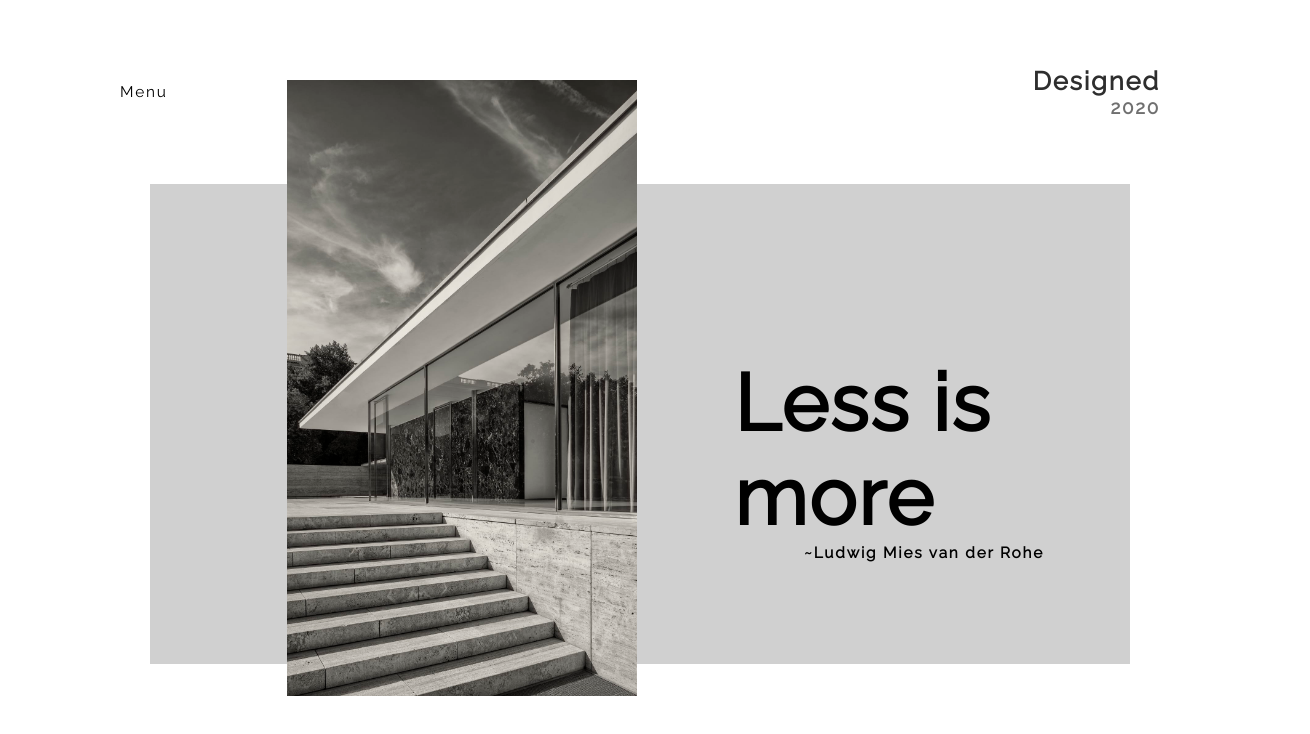
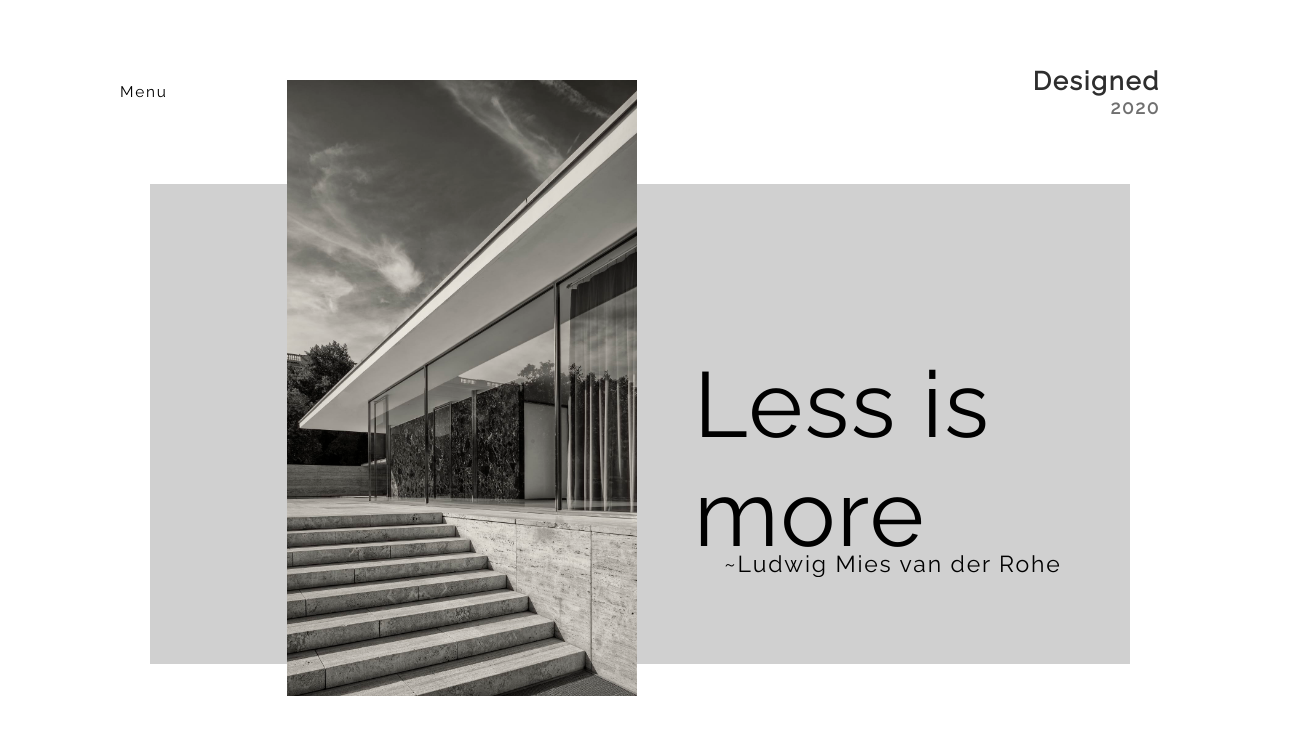
Before and after one commit to mmalak7/mmalak.portfolio.io, a React app: page / in a window 1280 px wide. Shown: the top 734 px of the page, 1310 px wide, since content can reach past the window. Built offline with nearby package versions, Linux system fonts and the light colour scheme.

Commit message:
home txt anim added

```diff
--- a/src/components/HomeComponent/HomeHighResolution.js
+++ b/src/components/HomeComponent/HomeHighResolution.js
@@ -1,17 +1,53 @@
-import React from 'react';
+import React, { useEffect, useRef } from 'react';
 import Pavilon from '../../assets/pavillon-entrance.jpg'
+import '../../stylesheets/layout/laptop/HomeHighRes.scss';
+
+import CSSRulePlugin from "gsap/CSSRulePlugin";
+import gsap from 'gsap';
 
 const HomeHighResolution = () => {
+
+    let pavilonPhoto = useRef(null);
+    let quote = useRef(null);
+
+    let line1 = useRef(null);
+    let line1After = CSSRulePlugin.getRule(".h1-1:after");
+    // let line2 = useRef(null);
+    // let line2After = CSSRulePlugin.getRule("h1-2:after");
+    let line3 = useRef(null);
+    let line3After = CSSRulePlugin.getRule(".h4-1:after");
+
+    useEffect(() => {
+
+        gsap.to(quote, {
+            visibility: "visible"
+        });
+
+        gsap.to([line1After], {
+            duration: .8,
+            width: "0%",
+            ease: "power3.out",
+        });
+
+        gsap.to(line3After, {
+            duration: 0.8,
+            width: "0%",
+            ease: "power3.out",
+        });
+    }, [])
+
     return (
         <div className="home-page">
             <div className="container">
                 <div className='pavilon-photo'>
-                    <img src={Pavilon} alt="" />
+                    <img ref={el => (pavilonPhoto = el)} src={Pavilon} alt="" />
                 </div>
-                <div className="quote-home">
-                    <h1>Less is</h1>
-                    <h1>more</h1>
-                    <h4>~Ludwig Mies van der Rohe</h4>
+                <div ref={el => quote = el} className="quote-home">
+                    <div className='mies'>
+                        <h1 className='h1-1' >Less is<br/> more</h1>
+                        {/* <h1 className='h1-1'>more</h1> */}
+                    </div>
+                    <h4 ref={el => (line3 = el)} className='h4-1'>~Ludwig Mies van der Rohe</h4>
                 </div>
             </div>
         </div>
--- a/src/stylesheets/layout/laptop/AboutHighRes.scss
+++ b/src/stylesheets/layout/laptop/AboutHighRes.scss
@@ -39,9 +39,9 @@ $higlight-text-color: #DA8950;
             }
 
             @include media('>=1920px') {
-                width: 40%;
-                left: 250px;
-                font-size: 2rem;
+                width: 45%;
+                left: 230px;
+                font-size: 1.9rem;
             }
 
             a {
@@ -81,11 +81,11 @@ $higlight-text-color: #DA8950;
             }
 
             @include media('>=1920px') {
-                width: 500px;
+                width: 460px;
                 right: 18%;
 
                 img {
-                    top: 12%;
+                    top: 8%;
                 }
             }
 
--- a/src/stylesheets/layout/laptop/HomeHighRes.scss
+++ b/src/stylesheets/layout/laptop/HomeHighRes.scss
@@ -64,6 +64,7 @@
                     right: 100px;
                     top: 7%;
                 }
+
             }
         }
 
@@ -72,24 +73,89 @@
             font-family: 'Raleway', sans-serif;
             letter-spacing: 1.8px;
             transform: translate(-50px, 50px);
+            position: relative;
+            visibility: hidden;
 
-
-            @include media('>=desktop', '<1440px') {
-                transform: translate(0, 50px);
-            }
-
-            h1 {
-                font-size: 6.2vw;
-                transform: translateX(30px);
-            }
-
-            h4 {
-                position: absolute;
-                transform: translateX(100px);
-                font-size: 1.2vw;
+            .mies {
+                position: relative;
             }
         }
-
-        // img {}
     }
 }
+
+.h1-1 {
+    font-size: 7.2vw;
+    // transform: translate(-50px, -180px);
+    font-weight: 300;
+    position: absolute;
+    display: inline-block;
+    overflow: hidden;
+
+    @include media('>=desktop', '<1440px') {
+        transform: translate(40px, -100px);
+    }
+
+    @include media('>=1440px', '<1600px') {
+        transform: translate(-20px, -150px);
+
+    }
+
+    @include media('>=1600px', '<1920px') {
+        transform: translate(-10px, -180px);
+
+    }
+
+    @include media('>=1920px') {
+        transform: translate(-20px, -180px);
+
+    }
+
+    &:after {
+        content: '';
+        position: absolute;
+        width: 100%;
+        height: 100%;
+        top: 0;
+        right: 0;
+        background-color: pink;
+    }
+}
+
+.h4-1 {
+    position: absolute;
+    // transform: translate(50px, 100px);
+    margin-top: 10px;
+    font-size: 1.8vw;
+    font-weight: 300;
+    overflow: hidden;
+    display: inline-block;
+
+    @include media('>=desktop', '<1440px') {
+        transform: translate(70px, 90px);
+    }
+
+    @include media('>=1440px', '<1600px') {
+        transform: translate(40px, 100px);
+
+    }
+
+    @include media('>=1600px', '<1920px') {
+        transform: translate(60px, 100px);
+
+    }
+
+    @include media('>=1920px') {
+        transform: translate(60px, 140px);
+
+    }
+
+    &:after {
+        content: '';
+        position: absolute;
+        width: 100%;
+        height: 100%;
+        top: 0;
+        right: 0;
+        background-color: white;
+    }
+}
--- a/src/stylesheets/layout/laptop/WorkHighRes.scss
+++ b/src/stylesheets/layout/laptop/WorkHighRes.scss
@@ -22,13 +22,13 @@
 
             @include media('>=1600px', '<1920px') {
                 position: relative;
-                margin: 300px;
+                margin: 0 300px;
                 transform: translateY(-70px);
             }
 
             @include media('>=1920px') {
                 position: relative;
-                margin: 400px;
+                margin: 0 400px;
                 transform: translateY(-70px);
             }
         }
@@ -45,13 +45,13 @@
             }
 
             @include media('>=1600px', '<1920px') {
-                margin: 300px;
+                margin: 0 300px;
                 position: relative;
                 transform: translateY(70px);
             }
 
             @include media('>=1920px') {
-                margin: 400px;
+                margin: 0 400px;
                 position: relative;
                 transform: translateY(70px);
             }
--- a/src/stylesheets/main.scss
+++ b/src/stylesheets/main.scss
@@ -7,7 +7,7 @@
 @import 'layout/mobile/Contact.scss';
 
 @import 'layout/laptop/NavMenuHighRes.scss';
-@import 'layout/laptop/HomeHighRes.scss';
+// @import 'layout/laptop/HomeHighRes.scss';
 @import 'layout/laptop/WorkHighRes.scss';
 @import 'layout/laptop/AboutHighRes.scss';
 // @import 'layout/laptop/ContactHighRes.scss';
```
